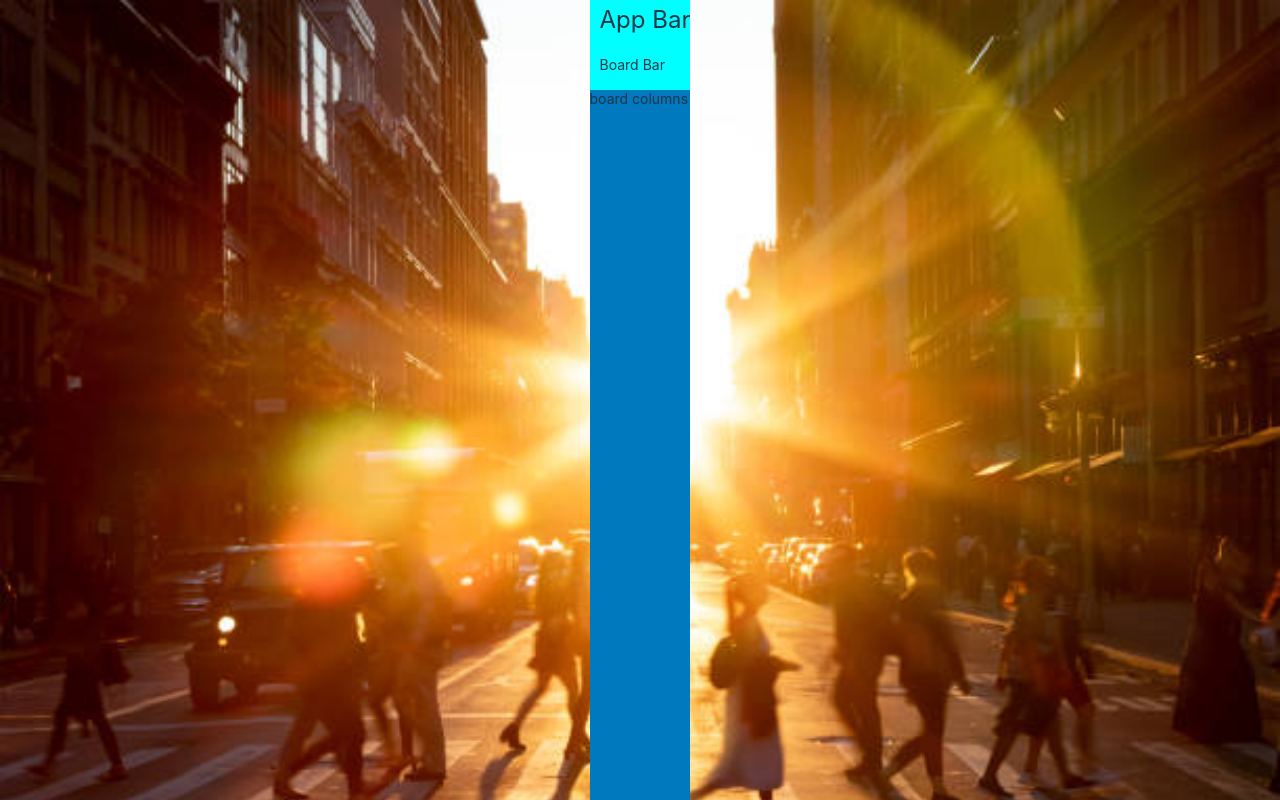
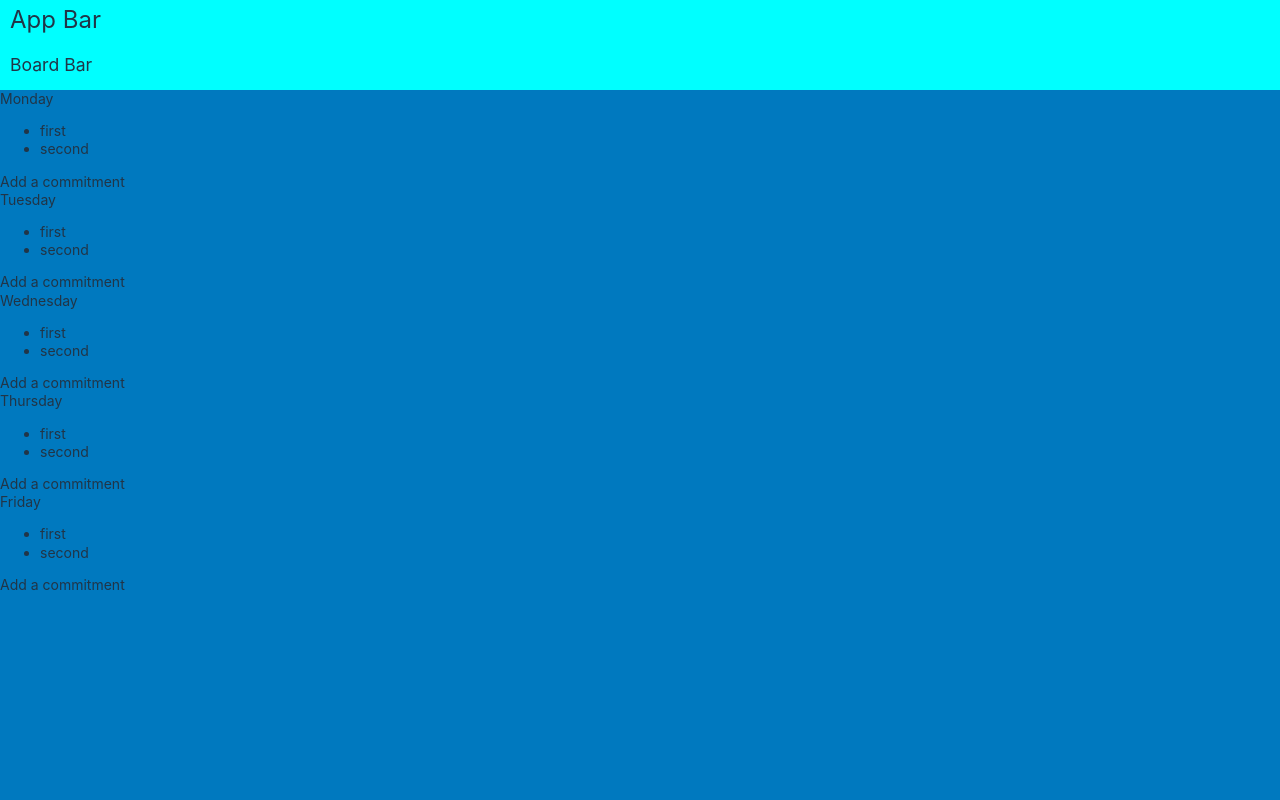
Before and after one commit to shivanijetty/client-fac, a React (Vite) app: page /weeklycalendar in a window 1280 px wide. Built offline with nearby package versions, Linux system fonts and the light colour scheme.

Commit message:
added weekday cards but scss is not working

```diff
--- a/src/App.scss
+++ b/src/App.scss
@@ -1,18 +1,32 @@
 $board-bg-color: #0079bf;
 $navbar-app-bg-color: aqua;
 $navbar-board-bg-color: aqua;
+$list-bg-color: #ebecf0;
 $gap: 10px;
+$column-header-height: 36px;
+$column-footer-height: 36px;
+$column-border-radius: 5px;
+$card-border-radius: 3px;
+
 
 body {
+  width: 100vw;
+  height: 100%;
+  // justify-content: center;
+  line-height: 1.3em;
+  font-size: 14px;
+}
+
+.big-login {
+  width: 100vw;
+  height: 100vh;
   background-image: url(./images/background.jpg);
   background-repeat: no-repeat;
   background-position: center top;
   background-size: cover;
-  width: 100%;
-  height: 100%;
+  display: flex;
   justify-content: center;
-  line-height: 1.3em;
-  font-size: 14px;
+  align-items: center;
 }
 
 .background {
@@ -20,6 +34,7 @@ body {
 }
 .trello-master {
   height: 100vh;
+  width: 100vw;
   display: grid;
   grid-template-rows: 40px 50px 1fr;
   background-color: $board-bg-color;
@@ -35,8 +50,66 @@ body {
     }
 
     &.board {
+      font-size: 1.1rem;
       background-color: $navbar-board-bg-color;
+    }
+  }
 
+  .board-columns {
+    display: flex;
+    overflow-x: auto;
+
+    .column {
+      flex: 0 0 auto;
+      width: 300px;
+      height: calc(100% - #{$gap});
+      margin-left: $gap;
+
+
+      > * {
+        background-color: $list-bg-color;
+        color: #333;
+        padding: 0 8px;
+      }
+
+      header {
+        padding-left: 15px;
+        height: 36px;
+        line-height: $column-header-height;
+        font-size: $column-header-height;
+        font-weight: bold;
+        border-top-left-radius: $column-border-radius;
+        border-top-right-radius: $column-border-radius;
+      }
+
+      footer {
+        padding-left: 15px;
+        height: $column-footer-height;
+        line-height: $column-footer-height;
+        font-size: 16px;
+        font-weight: bold;
+        border-bottom-left-radius: $column-border-radius;
+        border-bottom-right-radius: $column-border-radius;
+      }
+
+      ul {
+        list-style-type: none;
+        margin: 0;
+        max-height: calc(100% - #{$column-header-height} - #{$column-footer-height});
+        overflow-y: auto;
+
+        li {
+          background-color: white;
+          padding: $gap;
+          border-radius: $card-border-radius;
+          box-shadow: 0 1px 1px rgba(0, 0, 0, 0.1);
+
+          &:not(:last-child) {
+            margin-bottom: $gap;
+          }
+
+        }
+      }
     }
   }
 }
--- a/src/Login.jsx
+++ b/src/Login.jsx
@@ -11,7 +11,7 @@ function Login() {
 
 
   return(
-    <div className="">
+    <div className="big-login">
       <div className="background">
         <div className="login-form">
           <form>
--- a/src/WeeklyCalendar.jsx
+++ b/src/WeeklyCalendar.jsx
@@ -8,7 +8,53 @@ function WeeklyCalendar() {
     <div className="trello-master">
       <nav className="navbar app"> App Bar </nav>
       <nav className="navbar board"> Board Bar </nav>
-      <div className="board-comlumns"> board columns </div>
+      <div className="board-comlumns">
+      <div className="column">
+        <header>Monday</header>
+        <ul>
+          <li>first</li>
+          <li>second</li>
+        </ul>
+        <footer>Add a commitment</footer>
+      </div>
+
+      <div className="column">
+        <header>Tuesday</header>
+        <ul>
+          <li>first</li>
+          <li>second</li>
+        </ul>
+        <footer>Add a commitment</footer>
+      </div>
+
+      <div className="column">
+        <header>Wednesday</header>
+        <ul>
+          <li>first</li>
+          <li>second</li>
+        </ul>
+        <footer>Add a commitment</footer>
+      </div>
+
+      <div className="column">
+        <header>Thursday</header>
+        <ul>
+          <li>first</li>
+          <li>second</li>
+        </ul>
+        <footer>Add a commitment</footer>
+      </div>
+
+      <div className="column">
+        <header>Friday</header>
+        <ul>
+          <li>first</li>
+          <li>second</li>
+        </ul>
+        <footer>Add a commitment</footer>
+      </div>
+
+      </div>
     </div>
   )
 }
```
